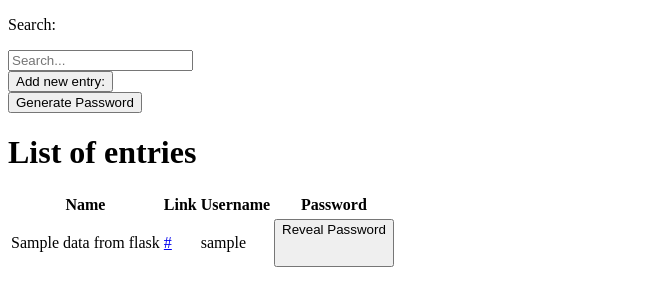
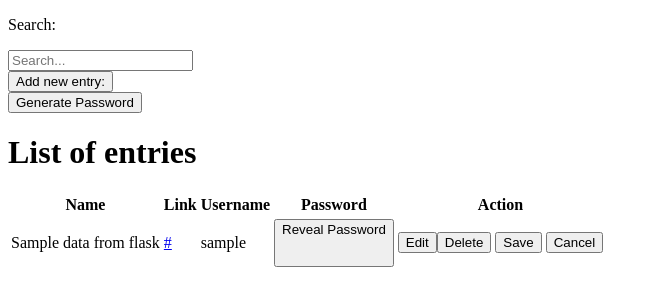
Before and after one commit to Mariuszix/cs50-final-project, a Flask app: template templates/index.html in a window 1280 px wide. Shown: the part 34-340 px from the top of the page, without its empty margins (0-658 px from the left). Run offline with Flask 2, Linux system fonts and the light colour scheme; the template is opened without the code that fills it: most values are stand-ins (such as "Sample title", 1, 10 or a date in 2020); some libraries are stand-ins or nearby versions.

Commit message:
cs50-final

```diff
--- a/app.py
+++ b/app.py
@@ -75,6 +75,18 @@ def login():
         return render_template("login.html")
 
 
+# Handle deletion
+@app.route('/delete', methods=["GET", "POST"])
+@login_required
+def delete():
+    db = SQL("sqlite:///passwordmanager.db")
+
+    return "ok", 200
+
+
+
+
+# When the fields in the front are edited
 @app.route('/edit', methods=["GET", "POST"])
 @login_required
 def edit():
--- a/static/js/script.js
+++ b/static/js/script.js
@@ -3,6 +3,7 @@ const formElem = document.querySelector("#formElem");
 
 // Select table
 const table = document.querySelector("#list-entries");
+
 const tableBody = document.querySelector("tbody");
 
 // Select the button that generates a random password
@@ -17,11 +18,16 @@ const search = document.querySelector("#search-bar");
 //Select the new-entry button
 const newEntry = document.querySelector("#add-entry");
 
+//Select the edit and delete button
+const edits = document.querySelectorAll(".edit-button");
+
+const deleteButtons = document.querySelectorAll(".delete-button");
+
 //Activate editing in the table.
-const activate = () => {
-  const editing = new TableCellEditing(document.querySelector("table"));
-  editing.init();
-}
+// const activate = () => {
+//   const editing = new TableCellEditing(document.querySelector("table"));
+//   editing.init();
+// }
 
 if (newEntry) {
   newEntry.addEventListener("click", () => {
@@ -158,13 +164,13 @@ function htmlActivate(elm) {
       if (rx === password) {
         response = true;
         changeText();
-        activate();
       } else {
         response = false;
         alert("password not good!");
       }
     },
   });
+  return true;
 }
 
 //Create a new <tr> in the table.
@@ -193,7 +199,12 @@ combineArrays = (first, second) => {
   }, {});
 };
 
+if (deleteButtons) {
+  deleteButtons.forEach((but) => {
+    console.log(but);
+    but.addEventListener("click", function () {
 
-if (document.querySelector("table")) {
-  activate();
+      console.log(this.parentElement.parentElement)
+    });
+  });
 }
--- a/templates/base.html
+++ b/templates/base.html
@@ -21,7 +21,7 @@
     {% block main %} {% endblock%}
 
     <footer></footer>
-    <script src="{{ url_for('static', filename='js/TableEditing.js') }}"></script>
+
     <script src="https://cdnjs.cloudflare.com/ajax/libs/crypto-js/4.0.0/crypto-js.min.js"></script>
     <script src="{{ url_for('static', filename='js/popup.js') }}"></script>
     <script src="{{ url_for('static', filename='js/script.js') }}"></script>
--- a/templates/index.html
+++ b/templates/index.html
@@ -55,6 +55,7 @@
         <th>Link</th>
         <th>Username</th>
         <th>Password</th>
+        <th>Action</th>
         {% endif %}
       </tr>
     </thead>
@@ -76,6 +77,12 @@
             <p class="is-hidden">{{ i['hash'] }}</p>
           </button>
         </td>
+        <td>
+          <button class="edit-button">Edit</button
+          ><button class="delete-button">Delete</button>
+          <button class="save-button" class="is-hidden">Save</button>
+          <button class="cancel-button" class="is-hidden">Cancel</button>
+        </td>
       </tr>
       {% endfor %}
     </tbody>
```
Also changed, not shown: passwordmanager.db.
